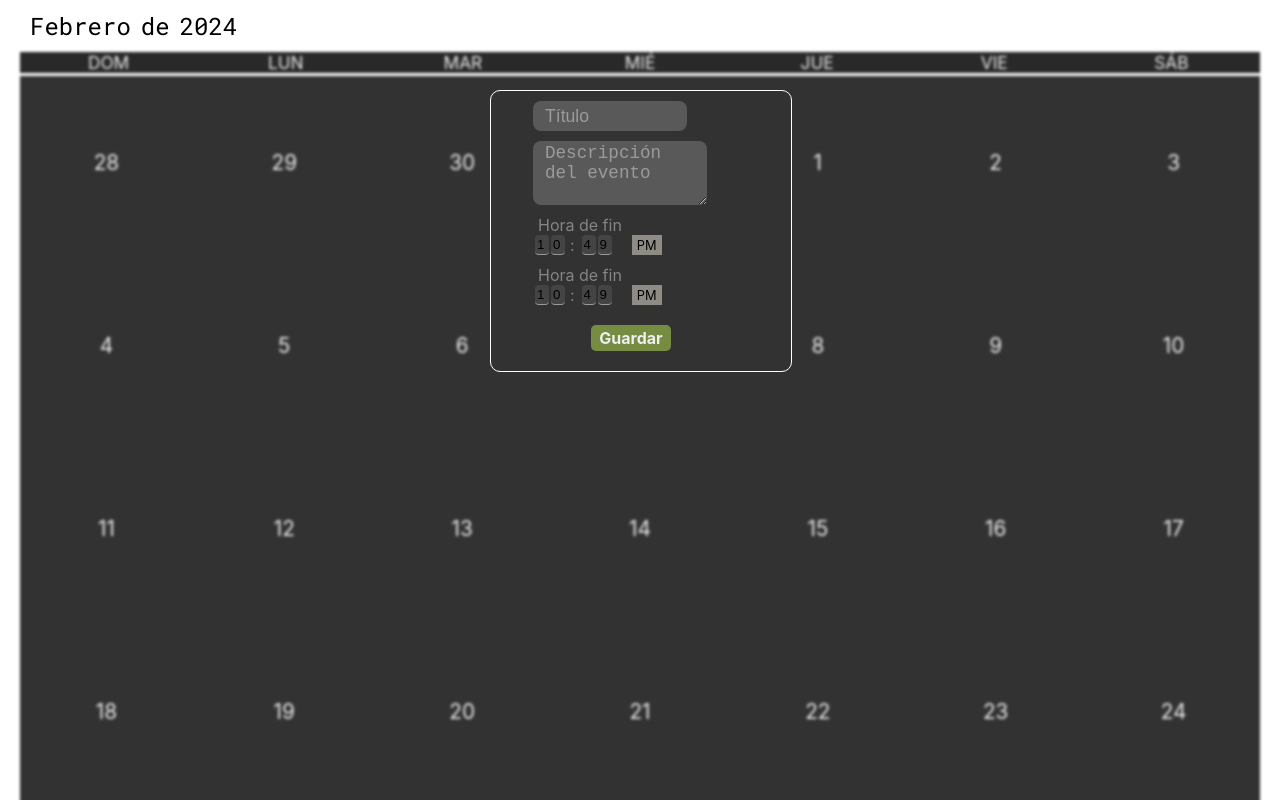
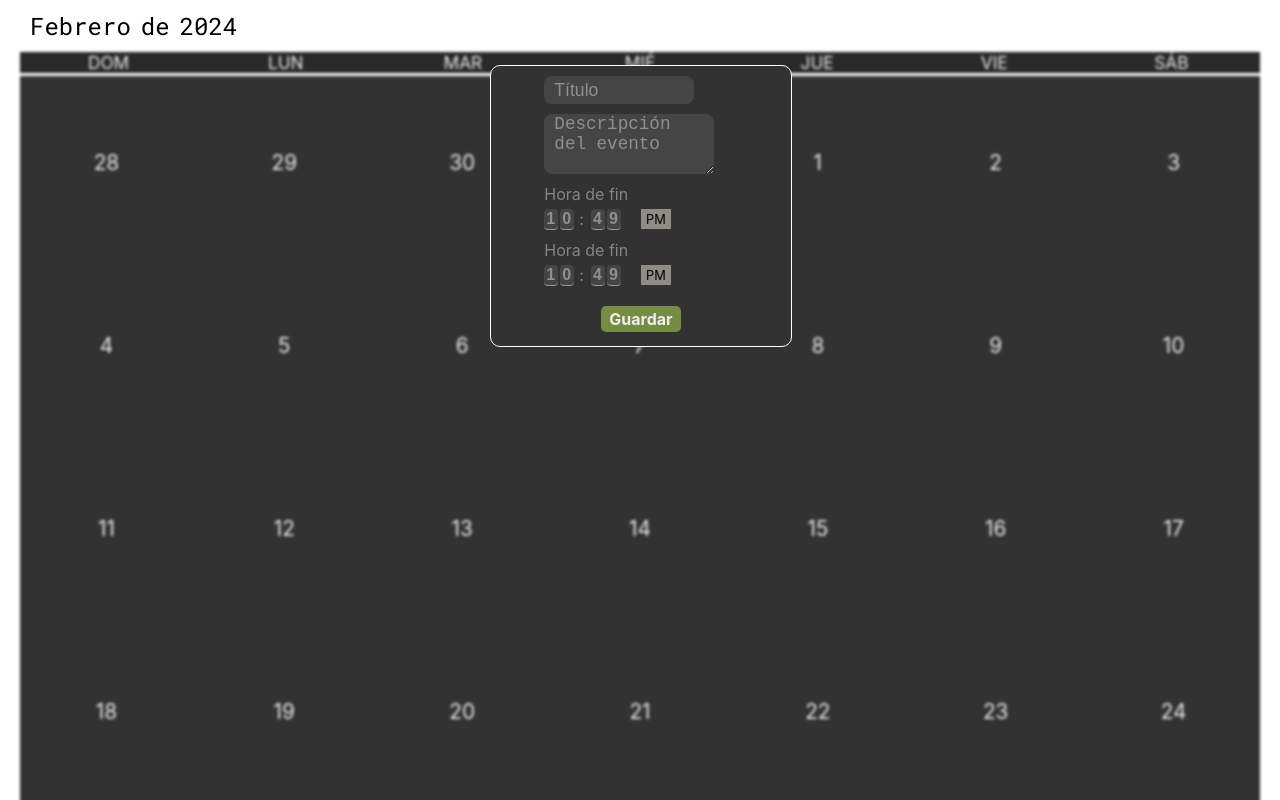
Before and after one commit to chbarr/React-Calendar-App, a React (Create React App) app: page / in a window 1280 px wide. Both pictures are taken after a click on the button "30". Shown: the top 800 px of the page. Built offline with nearby package versions, Linux system fonts and the light colour scheme.

Commit message:
fixed event creator component styles and added logic to uiSlice to avoid to open at the same time year or month selector and event creator

```diff
--- a/src/Components/App/App.css
+++ b/src/Components/App/App.css
@@ -4,7 +4,7 @@
   --black-theme-calendar-dropdown-color: #272829;
   --black-theme-font-color: #efefef;
   --black-theme-placeholder-font-color: #efefef70;
-
+  --black-theme-input-background-color: #c9c9c920;
 
   --calendar-header-font-size: 1.5rem;
   --calendar-column-header-font-size: 1.08rem;
@@ -13,6 +13,7 @@
   --calendar-day-cell-font-size: 1.3rem;
   --save-btn-font-size: 1rem;
   --standard-font-size: 1rem;
+
   --event-counter-bubble-background: #cc2649;
 }
 
--- a/src/Components/EventCreator/eventCreator.css
+++ b/src/Components/EventCreator/eventCreator.css
@@ -1,10 +1,10 @@
 .event-creator-container {
     position: absolute;
-    top: 90px;
+    top: 65px;
     left: calc(50% - 150px);
 
     display: grid;
-    grid-template-columns: repeat(6, 1fr);
+    grid-template-columns: repeat(5, 1fr);
     grid-template-rows: repeat(9, 1fr);
     row-gap: 10px;
     margin: 0 auto;
@@ -18,9 +18,11 @@
 .event-title,
 .event-description {
     font-size: var(--calendar-dropdown-font-size);
+    padding: 0 10px;
+    box-sizing: border-box;
     border: none;
     border-radius: 8px;
-    background-color: #c9c9c940;
+    background-color: var(--black-theme-input-background-color);
     color: var(--black-theme-font-color);
 }
 
@@ -35,7 +37,6 @@
 .event-description::placeholder {
     color: var(--black-theme-placeholder-font-color);
     font-size: inherit;
-    padding: 0 10px;
 }
 
 .event-title {
@@ -64,7 +65,7 @@
 
 .save-event-btn {
     grid-row: 7 / 8;
-    grid-column: 3 / 5;
+    grid-column: 3 / 4;
     padding: 3px 0;
     width: 80px;
     font-size: var(--save-btn-font-size);
--- a/src/Components/HourInput/hourInput.css
+++ b/src/Components/HourInput/hourInput.css
@@ -1,13 +1,15 @@
 .hour-input-container span{
     color: var(--black-theme-placeholder-font-color);
     font-size: var(--standard-font-size);
+    padding: 0;
 }
 
 .hour-input-container span:first-child{
     display: block;
+    margin-bottom: 5px;
 }
 
-.hour-input-container span:last-of-type{
+.hour-input-container div span{
     margin: 0 5px;
 }
 
@@ -16,13 +18,19 @@
 }
 
 .hour-cell {
-    background-color: transparent;
+    width: 10px;
     border: none;
     border-radius: 4px;
 
-    background-color: #c9c9c920;
+    background-color: var(--black-theme-input-background-color);
     border-bottom: 1px solid rgb(155, 152, 152);
-    width: 10px;
+    font-size: var(--standard-font-size);
+    font-weight: 600;
+
+    color: var(--black-theme-placeholder-font-color);
+}
+
+.hour-cell:not(:first-child){
     margin-left: 2px;
 }
 
--- a/src/slices/uiSlice.js
+++ b/src/slices/uiSlice.js
@@ -23,9 +23,12 @@ export const uiSlice = createSlice({
         setDateSelectorClicked: (state, action) => {
             state.yearSelectorOpened = action.payload.selectorType === 'YEAR' && !state.yearSelectorOpened;
             state.monthSelectorOpened = action.payload.selectorType === 'MONTH' && !state.monthSelectorOpened;
+            state.eventCreatorOpened = false;
         },
         setEventCreatorOpened: (state, action) => {
             state.eventCreatorOpened = action.payload.eventCreatorOpened;
+            state.yearSelectorOpened = false;
+            state.monthSelectorOpened = false;
         }
     }
 });
```
